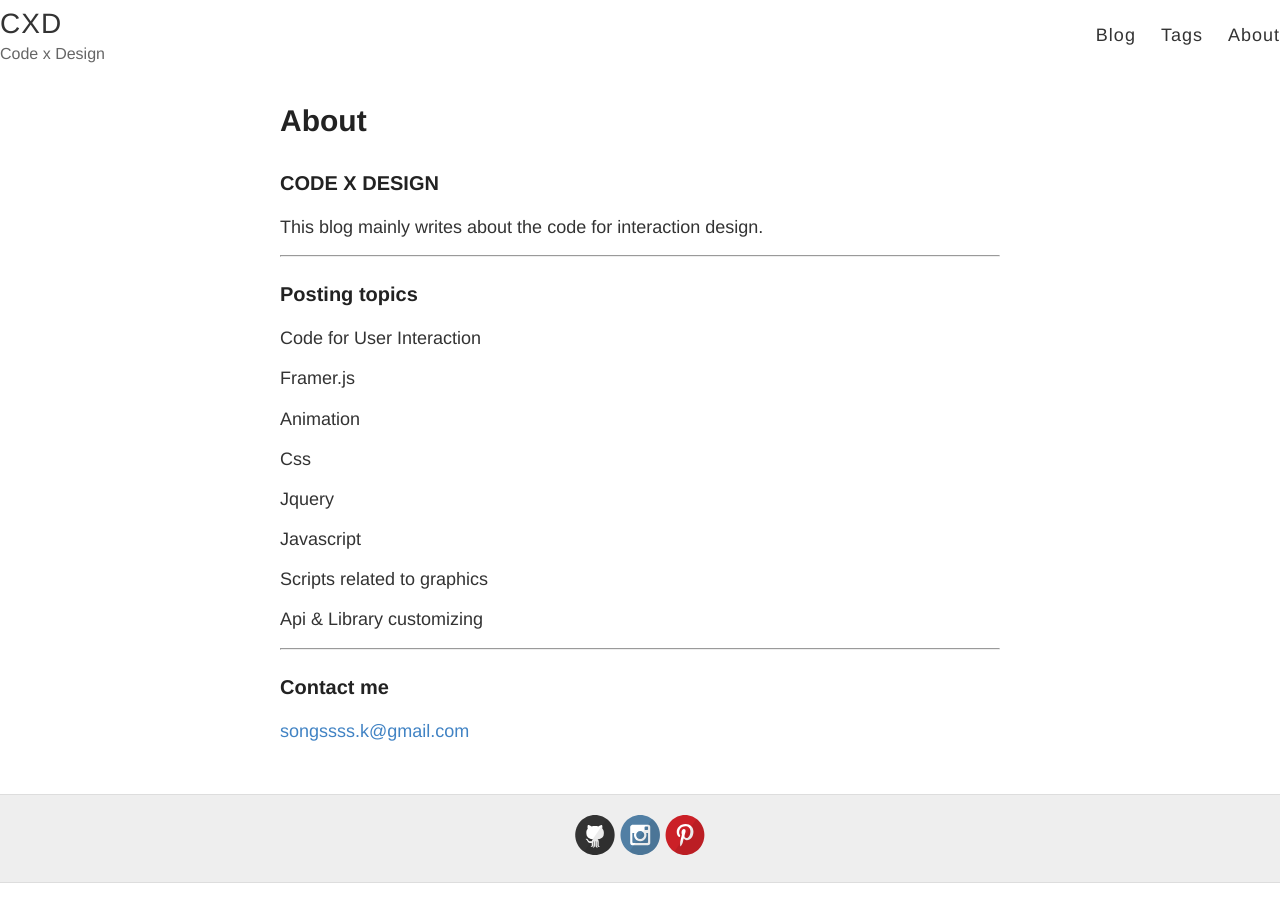
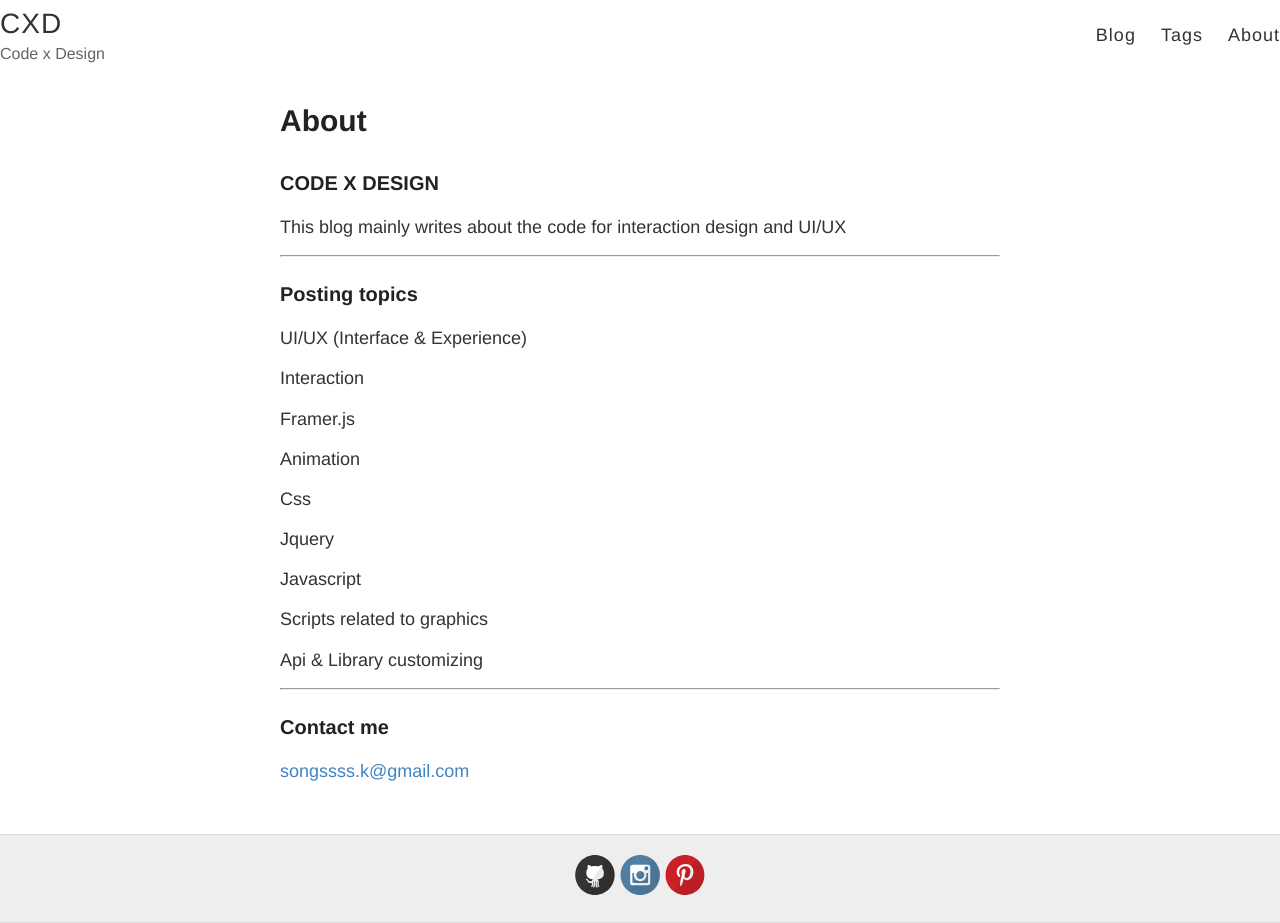
Before and after one commit to songssss/songssss.github.io, a Jekyll site: the page built from about.md, in a window 1280 px wide. Built offline with Jekyll 4.4.1, drawn with Linux system fonts in a browser that asks for light colours; comment, search, counter and statistics services are not loaded; before the commit the page ends 900 px from its top, so only the background shows below that.

Commit message:
about edit

```diff
--- a/about.md
+++ b/about.md
@@ -8,13 +8,15 @@ permalink: /about/
 
 ### CODE X DESIGN
 
-This blog mainly writes about the code for interaction design.
+This blog mainly writes about the code for interaction design and UI/UX
 
 ---
 
 ### Posting topics
 
-Code for User Interaction
+UI/UX (Interface & Experience)
+
+Interaction
 
 Framer.js
 
```
